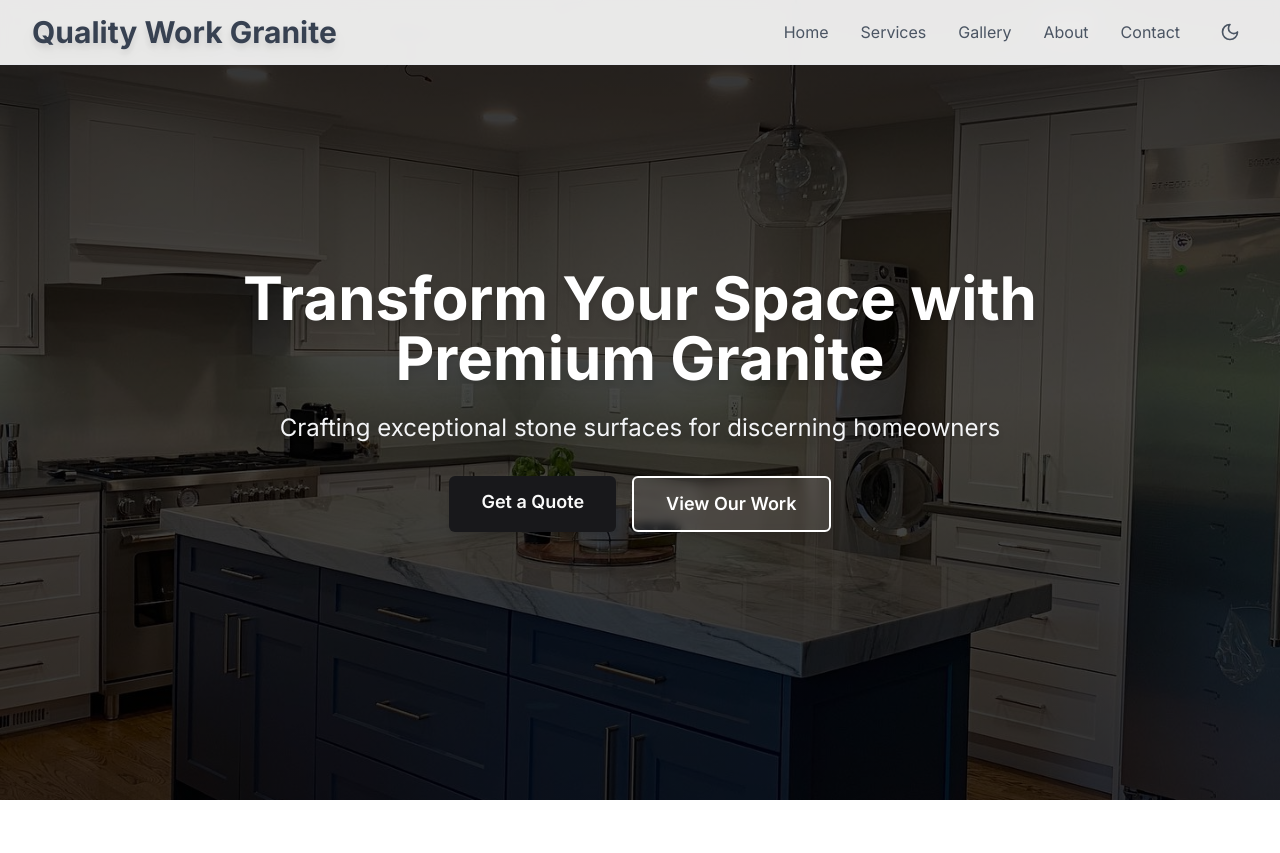
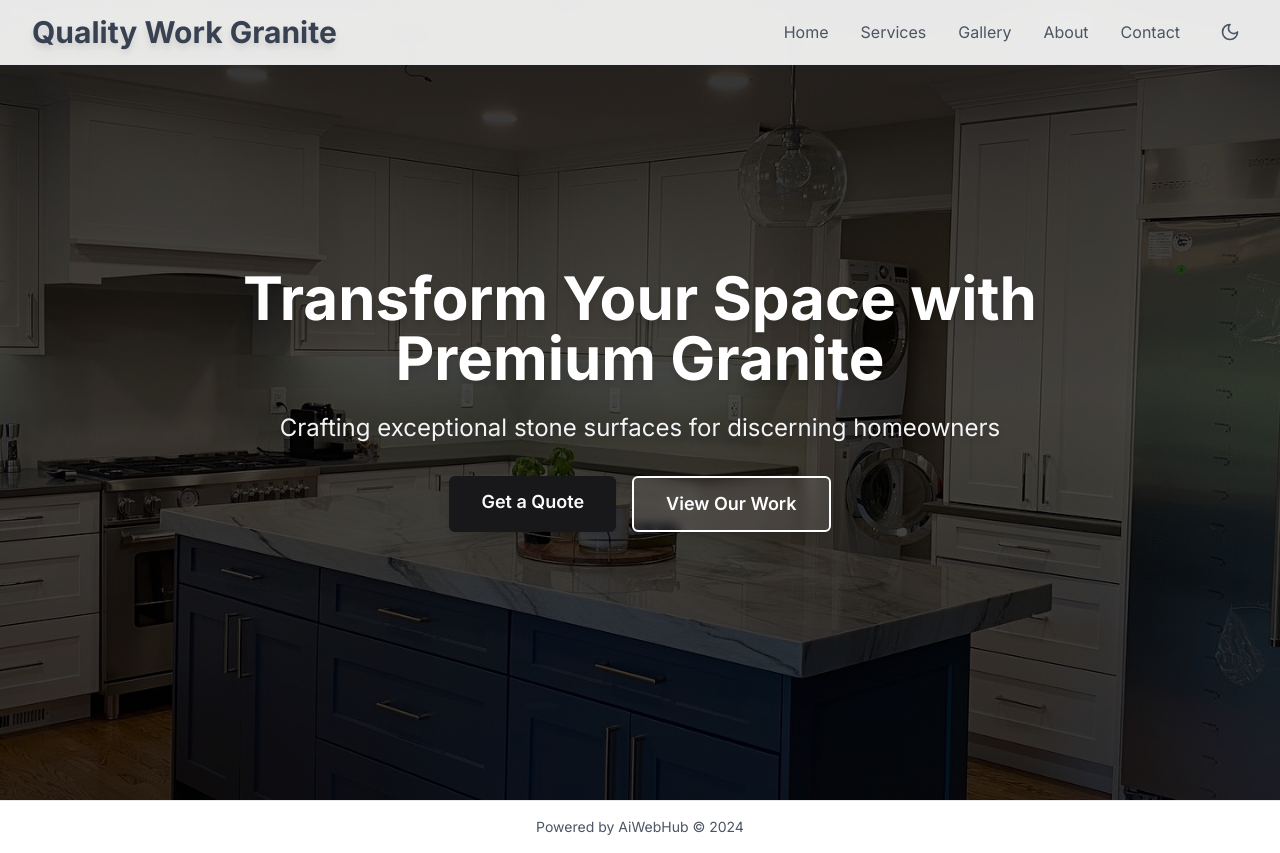
Before and after one commit to cbalaur91/quality-work-granite, a Next.js app: page / in a window 1280 px wide. Before the commit the page ends 800 px from the top, so only its background shows below. Built offline with nearby package versions, Linux system fonts and the light colour scheme.

Commit message:
Added footer and removed map

```diff
--- a/src/app/about/page.tsx
+++ b/src/app/about/page.tsx
@@ -159,23 +159,6 @@ export default function AboutPage() {
           </div>
         </motion.div>
 
-        {/* Location Map */}
-        <motion.div
-          initial={{ opacity: 0, y: 20 }}
-          animate={{ opacity: 1, y: 0 }}
-          transition={{ duration: 0.5, delay: 0.8 }}
-          className="mt-16"
-        >
-          <h2 className="text-3xl font-bold text-center mb-8">Visit Our Showroom</h2>
-          <div className="bg-white dark:bg-gray-800 rounded-lg overflow-hidden shadow-lg">
-            <GoogleMap address="26086 W 8 Mile Rd, Southfield, Michigan 48033" />
-            <div className="p-6 text-center">
-              <p className="text-lg font-semibold mb-2">Quality Work Granite</p>
-              <p className="text-gray-600 dark:text-gray-300">26086 W 8 Mile Rd</p>
-              <p className="text-gray-600 dark:text-gray-300">Southfield, Michigan 48033</p>
-            </div>
-          </div>
-        </motion.div>
       </div>
     </div>
   )
--- a/src/app/contact/page.tsx
+++ b/src/app/contact/page.tsx
@@ -230,18 +230,6 @@ export default function ContactPage() {
               </div>
             </div>
 
-            {/* Map */}
-            <div className="bg-white dark:bg-gray-800 p-8 rounded-lg shadow-lg">
-              <h2 className="text-2xl font-bold mb-6">Location</h2>
-              <div className="mb-6">
-                <GoogleMap address="26086 W 8 Mile Rd, Southfield, Michigan 48033" />
-              </div>
-              <div className="text-center">
-                <p className="text-lg font-semibold mb-2">Quality Work Granite</p>
-                <p className="text-gray-600 dark:text-gray-300">26086 W 8 Mile Rd</p>
-                <p className="text-gray-600 dark:text-gray-300">Southfield, Michigan 48033</p>
-              </div>
-            </div>
           </motion.div>
         </div>
       </div>
--- a/src/app/layout.tsx
+++ b/src/app/layout.tsx
@@ -1,6 +1,7 @@
 import { Inter } from 'next/font/google'
 import { ThemeProvider } from '@/components/theme-provider'
 import { Navigation } from '@/components/navigation'
+import { Footer } from '@/components/Footer'
 import './globals.css'
 
 const inter = Inter({ subsets: ['latin'] })
@@ -21,6 +22,7 @@ export default function RootLayout({
         <ThemeProvider>
           <Navigation />
           {children}
+          <Footer />
         </ThemeProvider>
       </body>
     </html>
--- /dev/null
+++ b/src/components/Footer.tsx
@@ -0,0 +1,20 @@
+export function Footer() {
+  return (
+    <footer className="w-full py-4 mt-auto border-t border-gray-200 dark:border-white/10">
+      <div className="max-w-7xl mx-auto px-4 sm:px-6 lg:px-8">
+        <p className="text-center text-sm text-gray-600 dark:text-gray-400">
+          Powered by{' '}
+          <a
+            href="https://aiwebhub.io"
+            target="_blank"
+            rel="noopener noreferrer"
+            className="hover:text-primary transition-colors"
+          >
+            AiWebHub
+          </a>{' '}
+          © {new Date().getFullYear()}
+        </p>
+      </div>
+    </footer>
+  )
+}
```
